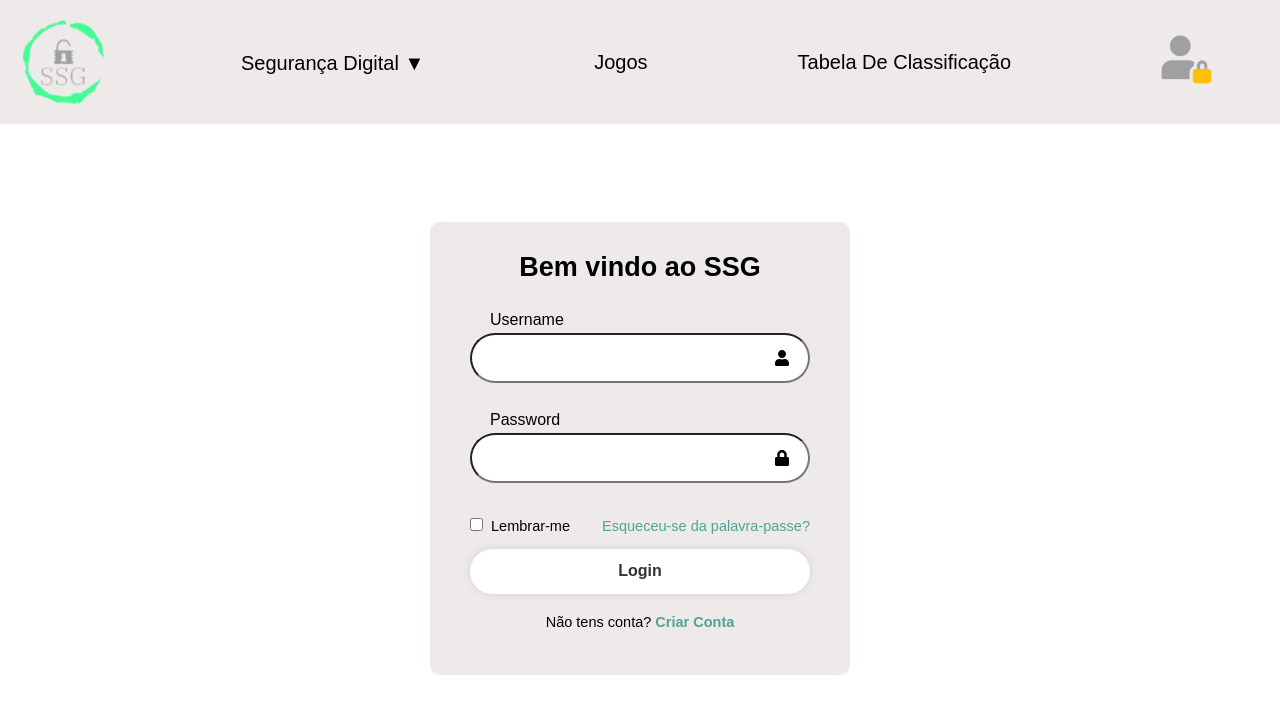
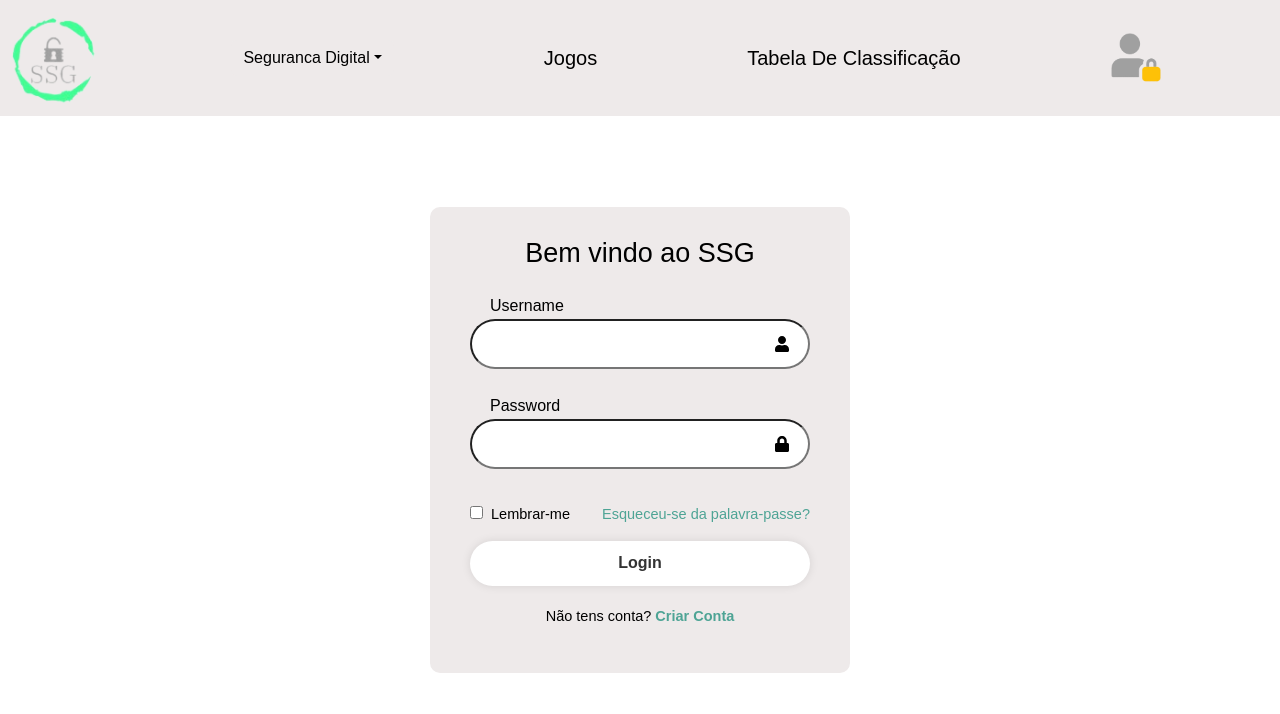
Before and after one commit to tiagoomota24/SSG, a React (Create React App) app in the folder client/: page /login in a window 1280 px wide. Shown: the top 714 px of the page. Built offline with nearby package versions, Linux system fonts and the light colour scheme.

Commit message:
navbar_update

```diff
--- a/client/package.json
+++ b/client/package.json
@@ -10,6 +10,7 @@
     "bootstrap": "^5.3.3",
     "formik": "^2.4.5",
     "react": "^18.2.0",
+    "react-bootstrap": "^2.10.2",
     "react-dom": "^18.2.0",
     "react-icons": "^5.0.1",
     "react-router-dom": "^6.22.3",
--- a/client/src/Components/Navbar.js
+++ b/client/src/Components/Navbar.js
@@ -4,6 +4,8 @@ import Logo from "../assets/Icon.png";
 import Loginicon from "../assets/Loginicon.png";
 import "../styles/Navbar.css";
 import "../styles/t.css";
+import 'bootstrap/dist/css/bootstrap.min.css';
+import { Dropdown } from 'react-bootstrap';
 
 export default function Navbar() {
   const [selectedItem, setSelectedItem] = useState(null);
@@ -28,22 +30,17 @@ export default function Navbar() {
         </div>
       </Link>
       <div className="menu-section">
-        <ul>
-          <li>
-            <a href="#"> </a>
-          </li>
-          <li>
-            <a href="#"> Segurança Digital ▼</a>
-            <ul className="dropdown">
-              <li>
-                <a href="#"> Digital</a>
-              </li>
-              <li>
-                <a href="#"> Física</a>
-              </li>
-            </ul>
-          </li>
-        </ul>
+      <Dropdown className="menu-item">
+        <Dropdown.Toggle variant="secondary" id="dropdownMenuButton1">
+          Seguranca Digital
+        </Dropdown.Toggle>
+
+        <Dropdown.Menu>
+          <Dropdown.Item href="#">Phishing</Dropdown.Item>
+          <Dropdown.Item href="#">B</Dropdown.Item>
+          <Dropdown.Item href="#">Top</Dropdown.Item>
+        </Dropdown.Menu>
+      </Dropdown>
         {/* <Link
           to="/seguranca_digital"
           className={selectedItem === "seguranca_digital" ? "selected" : ""}
--- a/client/src/styles/Navbar.css
+++ b/client/src/styles/Navbar.css
@@ -32,6 +32,16 @@
     font-size: 20px; /* Tamanho da fonte desejada */
   }
 
+  .menu-item {
+    margin-right: 150px; /* Ajuste o espaçamento entre os itens do menu */
+  }
+
+  #dropdownMenuButton1 {
+    background-color: #eeeaea; /* Cor de fundo desejada */
+    color: rgb(0, 0, 0); /* Cor do texto desejada */
+    border: none; /* Remove a borda do botão */
+  }
+
   .menu-section a:last-child {
     margin-right: 0; /* Remove a margem à direita do último item do menu */
   }
```
Also changed, not shown: 1 other file (tests, documents, lock files or other folders).
